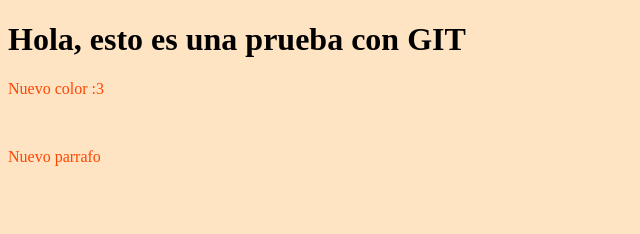
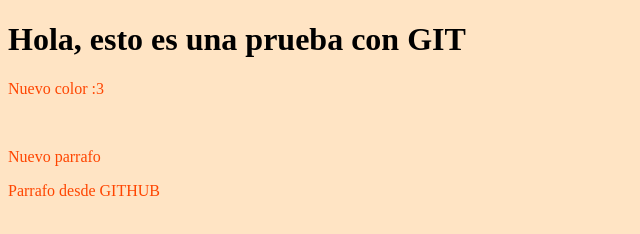
Before and after one commit to dieg546/CursoGit1, a plain HTML site: page index.html in a window 1280 px wide. Shown: the whole page, without its empty margins (0-640 px from the left). Drawn offline with Linux system fonts and the light colour scheme.

Commit message:
Update index.html
Un commit desde GITHUB

```diff
--- a/index.html
+++ b/index.html
@@ -14,6 +14,8 @@
     <br>
     <p>Nuevo parrafo</p>
 
+    <p>Parrafo desde GITHUB</p>
+
     <script src="styles/js/index.js"></script>
 </body>
 </html>
```
